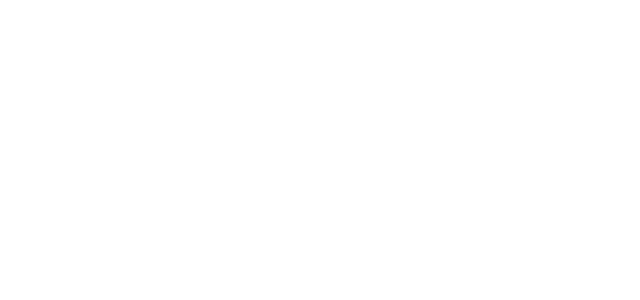
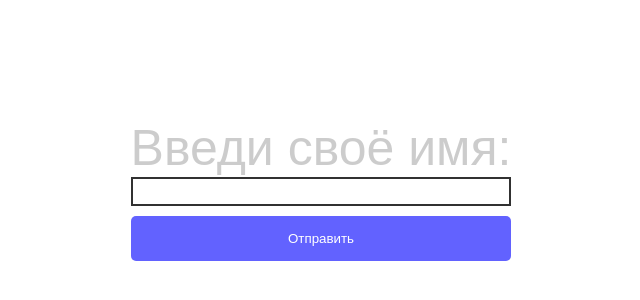
Before and after one commit to martiiian/note-spa, a Vue app in the folder app/frontend/: page /#/sign-in in a window 1280 px wide. Before the commit this address had no page. Shown: the part 210-510 px from the top of the page, without its empty margins (319-959 px from the left). Built offline with nearby package versions, Linux system fonts and the light colour scheme.

Commit message:
Restructure components and add Signin

```diff
--- /dev/null
+++ b/app/frontend/src/components/sign-in/SignIn.vue
@@ -0,0 +1,58 @@
+<template>
+  <div class="sign-in">
+    <form class="sign-in__form" @submit.prevent="submit">
+      <div class="sign-in__form-group">
+        <label class="sign-in__label" for="sign_in_name">
+          Введи своё имя: <br />
+        </label>
+        <input type="text" id="sign_in_name" name="name" class="sign-in__form-input"/>
+      </div>
+
+      <button class="sign-in__send-btn">
+        Отправить
+      </button>
+    </form>
+  </div>
+</template>
+
+<script lang="ts" setup>
+function submit(e: Event) {
+  const data = new FormData(e.target as HTMLFormElement)
+}
+</script>
+
+<style lang="scss" scoped>
+.sign-in {
+  display: flex;
+  justify-content: center;
+  align-items: center;
+  height: 100%;
+  &__form {
+    display: flex;
+    flex-direction: column;
+    max-width: 500px;
+    max-height: 500px;
+  }
+  &__send-btn {
+    margin-top: 10px;
+    padding: 15px;
+    color: white;
+    background: #6262ff;
+    border: 0;
+    border-radius: 5px;
+  }
+  &__label {
+    font-size: 50px;
+    color: rgba(0,0,0,0.2);
+    font-family: Arial,serif;
+  }
+  &__form-input {
+    font-size: 20px;
+    border: 2px solid #313131;
+  }
+  &__form-group {
+    display: flex;
+    flex-direction: column;
+  }
+}
+</style>
--- a/app/frontend/src/pages/index.vue
+++ b/app/frontend/src/pages/index.vue
@@ -46,9 +46,9 @@
 import '@/assets/styles/common.scss'
 import AreYouSure from '@/components/AreYouSure.vue'
 import Modal from '@/components/UIModal.vue'
-import Note from '@/components/UINote.vue'
-import NoteCreateForm from '@/components/NoteCreateForm.vue'
-import NoteUpdateForm from '@/components/NoteUpdateForm.vue'
+import Note from '@/components/index/Note.vue'
+import NoteCreateForm from '@/components/index/NoteCreateForm.vue'
+import NoteUpdateForm from '@/components/index/NoteUpdateForm.vue'
 import { onBeforeMount, ref } from 'vue'
 import { useNotesStore, useSubNotesStore } from '@/store'
 import { ListItem } from '@/types/common'
--- /dev/null
+++ b/app/frontend/src/pages/sign-in.vue
@@ -0,0 +1,7 @@
+<template>
+  <SignIn />
+</template>
+
+<script lang="ts" setup>
+import SignIn from '@/components/sign-in/SignIn.vue'
+</script>
--- a/app/frontend/src/routes.ts
+++ b/app/frontend/src/routes.ts
@@ -1,4 +1,5 @@
 import Index from '@/pages/index.vue'
+import SignIn from '@/pages/sign-in.vue'
 import { createRouter, createWebHashHistory } from 'vue-router'
 
 const routes = [
@@ -6,7 +7,12 @@
     path: '/',
     component: Index,
     name: 'Index'
-  }
+  },
+  {
+    path: '/sign-in',
+    component: SignIn,
+    name: 'SignIn'
+  },
 ]
 
 export const router = createRouter({
```
Also changed, not shown: app/frontend/src/components/index/Note.vue (renamed from app/frontend/src/components/UINote.vue), app/frontend/src/components/index/NoteBody.vue (renamed from app/frontend/src/components/NoteBody.vue), app/frontend/src/components/index/NoteCreateForm.vue (renamed from app/frontend/src/components/NoteCreateForm.vue), app/frontend/src/components/index/NoteForm.vue (renamed from app/frontend/src/components/NoteForm.vue), app/frontend/src/components/index/NoteUpdateForm.vue (renamed from app/frontend/src/components/NoteUpdateForm.vue).
